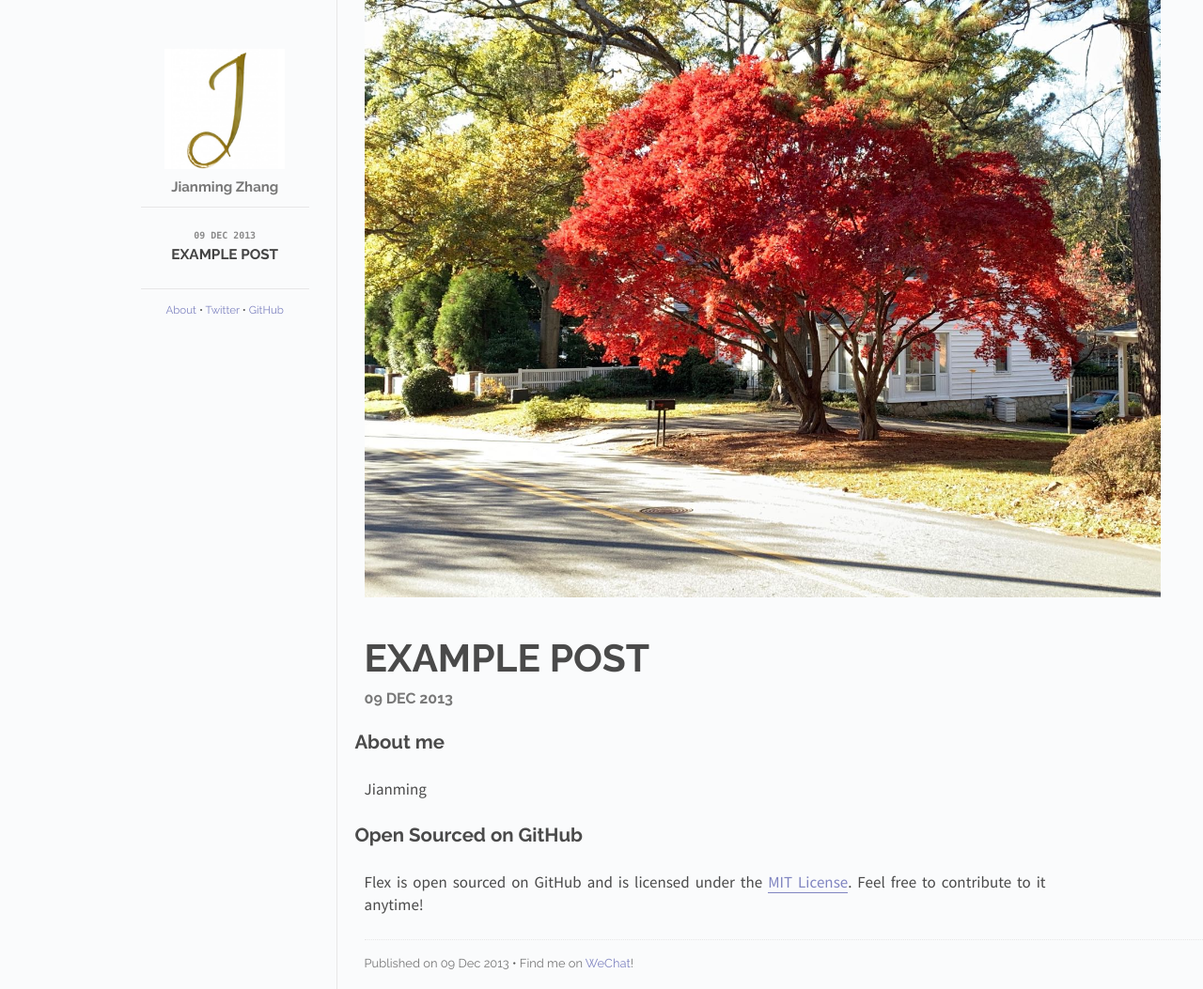
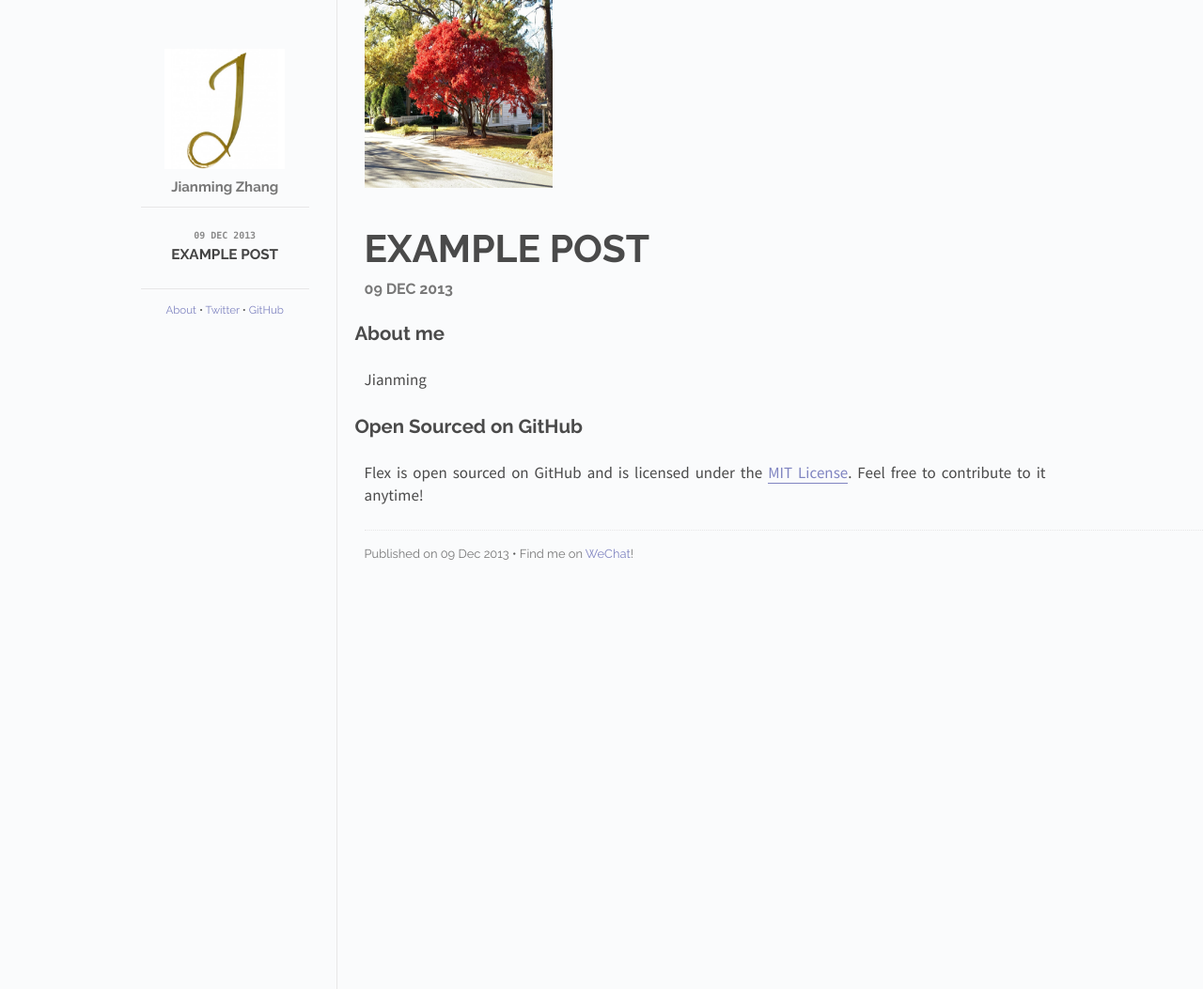
Before and after one commit to JmingZhang/jming.github.com, a Jekyll site: the page built from index.html, in a window 1280 px wide. Shown: the whole page at 94% size. Built offline with Jekyll 4.4.1, drawn with Linux system fonts in a browser that asks for light colours; Markdown is read by kramdown in place of the engine named in the settings.

Commit message:
adjust cover size

```diff
--- a/_includes/post.html
+++ b/_includes/post.html
@@ -4,7 +4,7 @@
   </div>
   <div id="post-info">
     <div id="cover-photo-container">
-      <img id="cover-photo" src="/images/{{ page.cover }}">
+      <img id="cover-photo" src="/images/{{ page.cover }}" height="200" width="200">
     </div>
     <div id="info-container">
       <h1 id="title">{{ page.title }}</h1>
```
